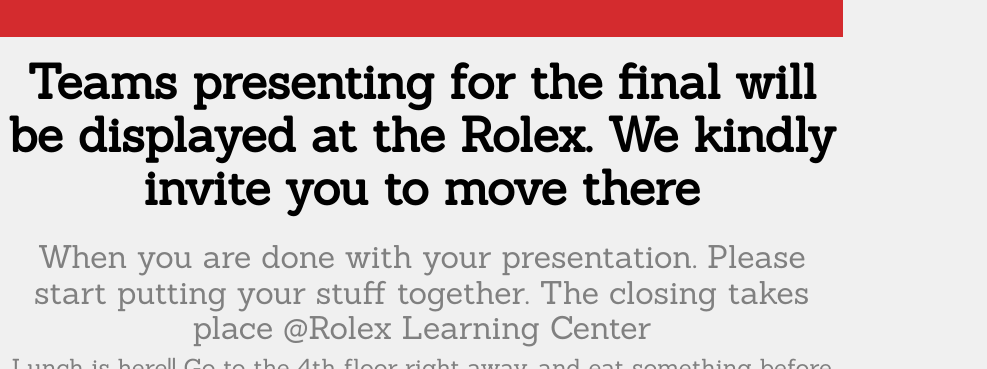
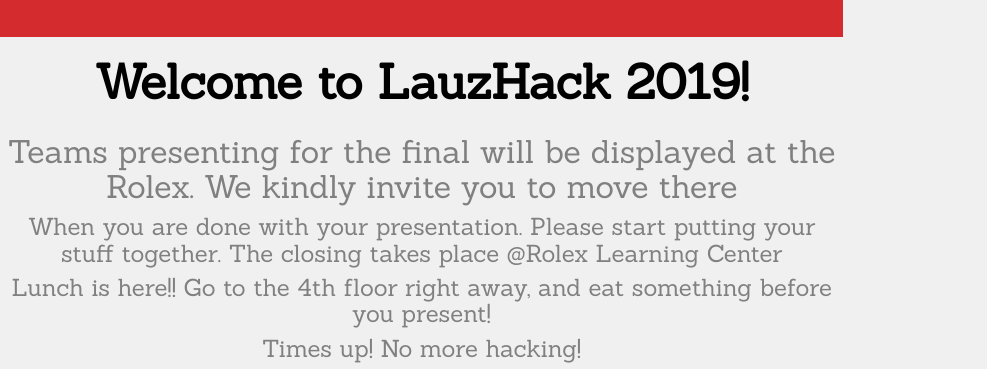
Before and after one commit to LauzHack/Lauzhacklivepage.github.io, a plain HTML site: page index.html in a window 1280 px wide. Shown: the part 131-500 px from the top of the page, 0-987 px from the left. Drawn offline with nearby package versions, Linux system fonts and the light colour scheme.

Commit message:
Update the live view.

```diff
--- a/index.html
+++ b/index.html
@@ -24,9 +24,11 @@
 
 
 
+
 <!-- INSERT ITEMS HERE -->
-<h2>Teams presenting for the final will be displayed at the Rolex. We kindly invite you to move there</h2>
-<h3>When you are done with your presentation. Please start putting your stuff together. The closing takes place @Rolex Learning Center</h3>
+<h2>Welcome to LauzHack 2019!</h2>
+<h3>Teams presenting for the final will be displayed at the Rolex. We kindly invite you to move there</h3>
+<h4>When you are done with your presentation. Please start putting your stuff together. The closing takes place @Rolex Learning Center</h4>
 <h4>Lunch is here!! Go to the 4th floor right away, and eat something before you present!</h4>
 <h4>Times up! No more hacking!</h4>
 <h4>Just 50 minutes left! Submit your projects at http://lauzhack2017.devpost.com</h4>
@@ -48,6 +50,7 @@
 
 
 
+
                 </section>
             </div>
             <div class="col-md-4">
```
